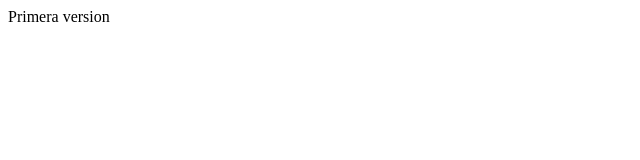
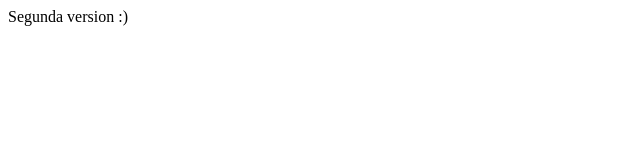
Before and after one commit to Emanuel2623/clasedoos, a plain HTML site: page index.html in a window 1280 px wide. Shown: the full height of the page, 0-640 px from the left. Drawn offline with Linux system fonts and the light colour scheme.

Commit message:
version 2

```diff
--- a/index.html
+++ b/index.html
@@ -5,7 +5,7 @@
 	<title>Document</title>
 </head>
 <body>
-	Primera version
 
+	Segunda version :)
 </body>
 </html>
```
